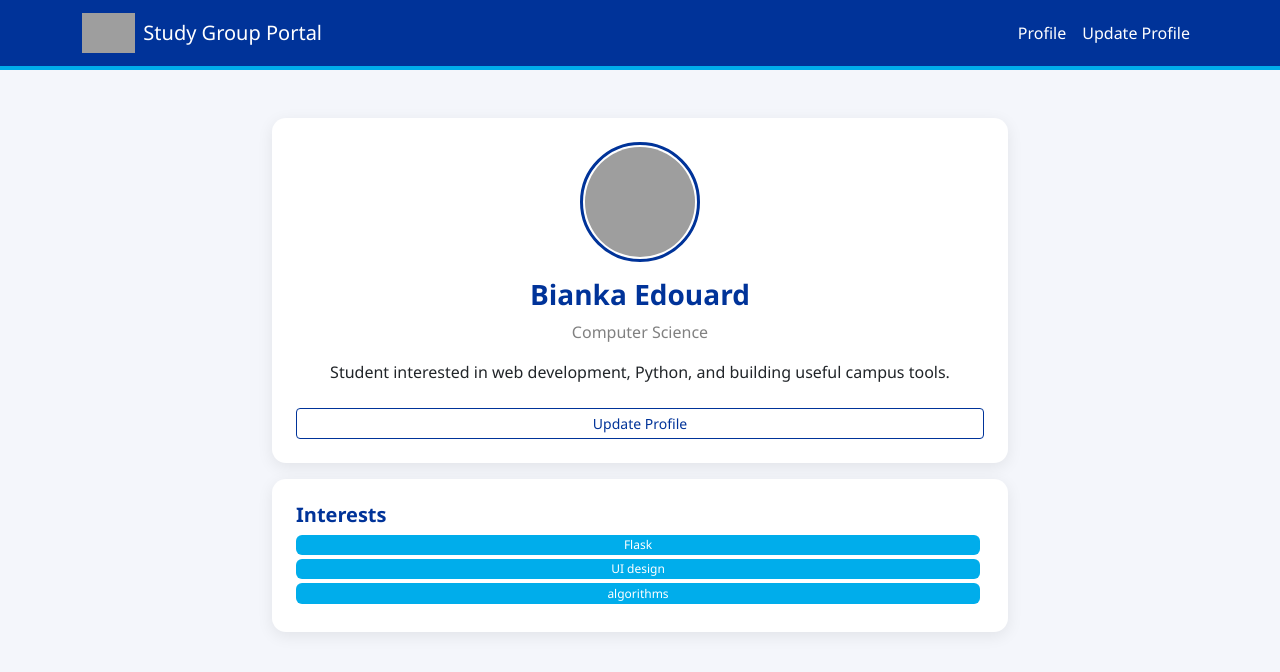
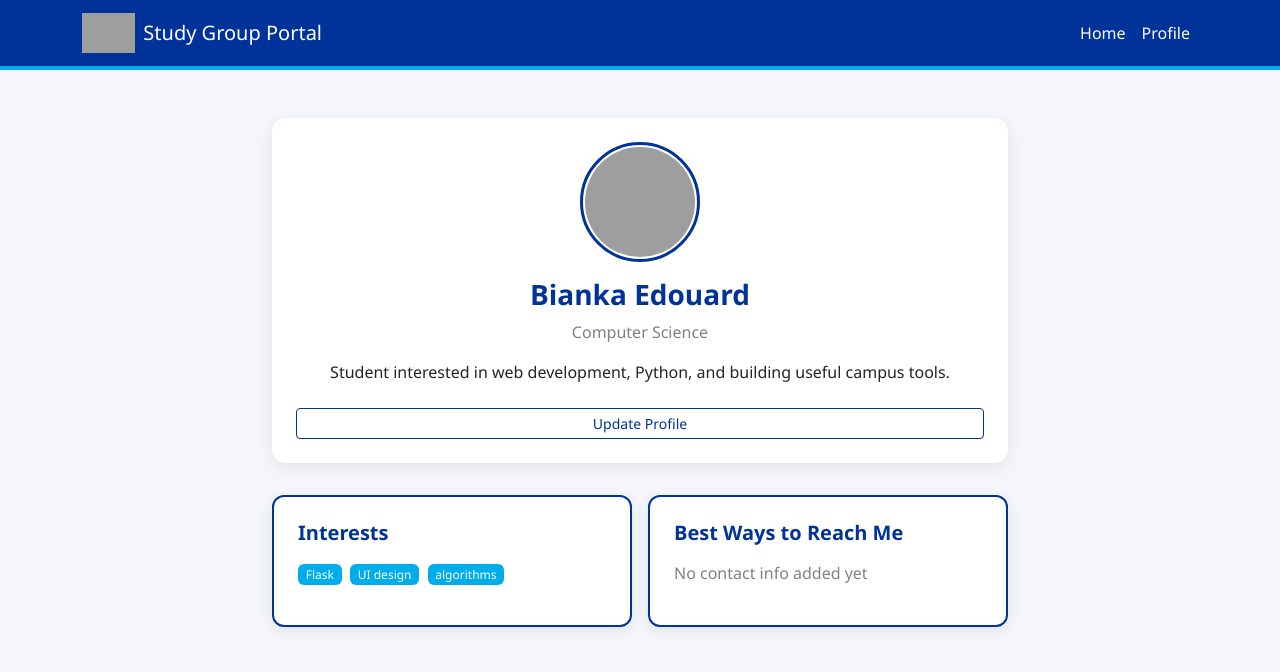
Before and after one commit to pjr8/CSC330-Project, a Flask app: page /profile in a window 1280 px wide. Shown: the top 672 px of the page. Run offline with Flask 3, Linux system fonts and the light colour scheme; grey boxes are pictures that could not be loaded.

Commit message:
changed up the styling

```diff
--- a/static/css/style.css
+++ b/static/css/style.css
@@ -112,3 +112,30 @@ input:focus {
   outline: 3px solid var(--scsu-yellow);
   outline-offset: 2px;
 }
+
+/* =========================
+   PROFILE PANEL STYLE
+   ========================= */
+.profile-panel {
+  border: 2px solid #003399;   /* SCSU blue border */
+  border-radius: 12px;
+  background-color: #ffffff;
+  transition: transform 0.15s ease, box-shadow 0.15s ease;
+}
+
+/* subtle hover effect */
+.profile-panel:hover {
+  transform: translateY(-2px);
+  box-shadow: 0 6px 18px rgba(0, 51, 153, 0.12);
+}
+
+/* section headings */
+.profile-panel h5 {
+  color: #003399;
+  font-weight: 600;
+}
+
+/* ensure equal height cards */
+.h-100 {
+  height: 100%;
+}
--- a/templates/base.html
+++ b/templates/base.html
@@ -25,8 +25,8 @@
 
     <!-- Navigation -->
     <div class="navbar-nav ms-auto">
+      <a class="nav-link" href="{{ url_for('profile') }}">Home</a>
       <a class="nav-link" href="{{ url_for('profile') }}">Profile</a>
-      <a class="nav-link" href="{{ url_for('update_profile') }}">Update Profile</a>
     </div>
 
   </div>
--- a/templates/profile.html
+++ b/templates/profile.html
@@ -28,17 +28,44 @@
 
     </div>
 
-    <!-- INTERESTS -->
-    <div class="card p-4 mt-3">
+<!-- INTERESTS + CONTACT ROW -->
+<div class="row mt-3 g-3">
+
+  <!-- INTERESTS -->
+  <div class="col-md-6">
+    <div class="card p-4 h-100 profile-panel">
+
       <h5>Interests</h5>
 
-      {% for interest in user.interests %}
-        <span class="badge me-1 mb-1">{{ interest }}</span>
-      {% endfor %}
+      {% if user.interests %}
+        <div class="mt-2">
+          {% for interest in user.interests %}
+            <span class="badge me-1 mb-1">{{ interest }}</span>
+          {% endfor %}
+        </div>
+      {% else %}
+        <p class="text-muted">No interests yet</p>
+      {% endif %}
+
     </div>
+  </div>
 
+  <!-- CONTACT INFO -->
+  <div class="col-md-6">
+    <div class="card p-4 h-100 profile-panel">
+
+      <h5>Best Ways to Reach Me</h5>
+
+      {% if user.contactInfo %}
+        <p class="mt-2">{{ user.contactInfo }}</p>
+      {% else %}
+        <p class="text-muted mt-2">No contact info added yet</p>
+      {% endif %}
+
+    </div>
   </div>
 
 </div>
 
+
 {% endblock %}
```
Also changed, not shown: templates/update_profile.html (+8 -1 lines).
